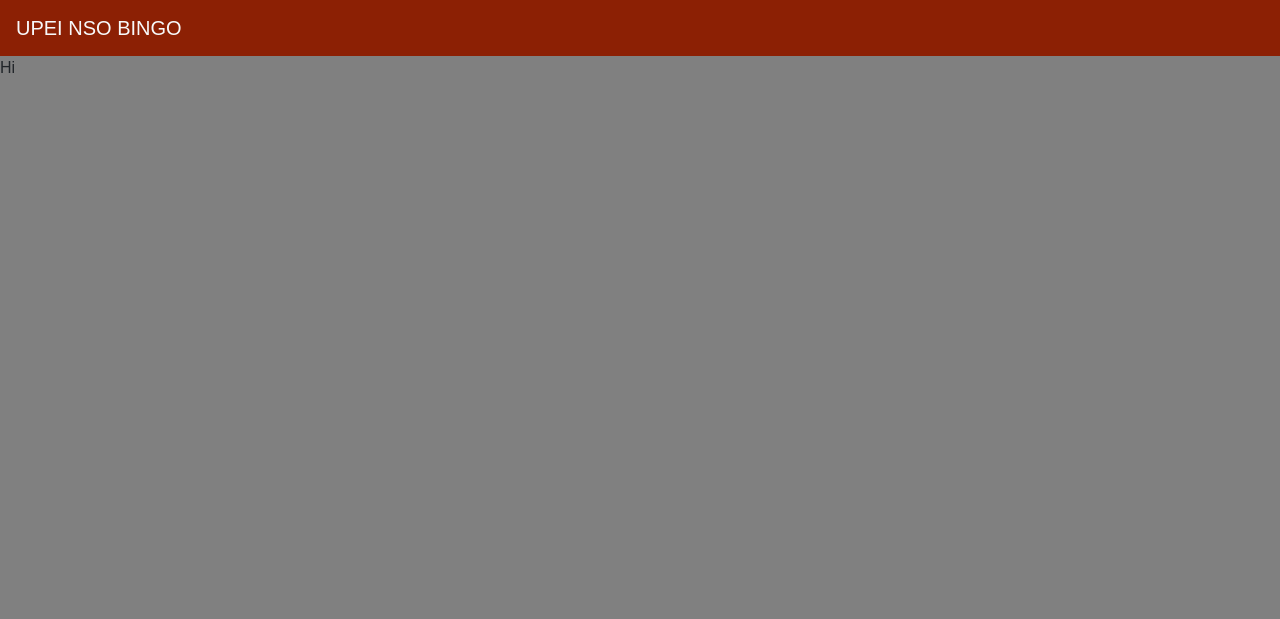
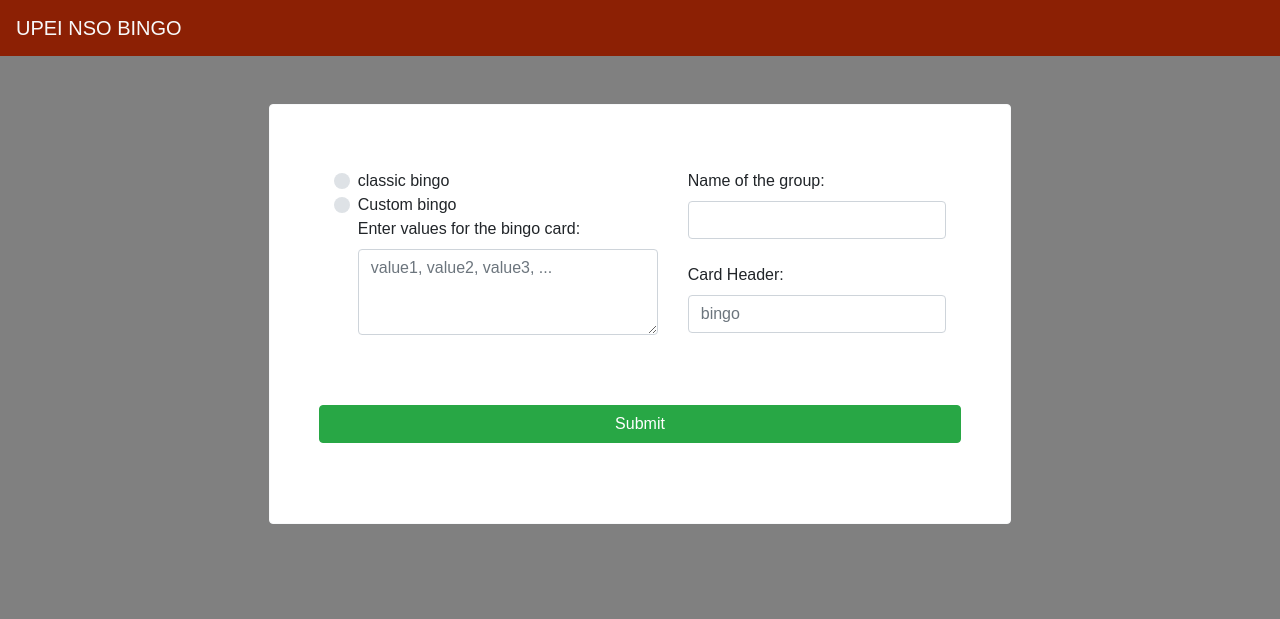
Before and after one commit to rjarsenault1101/bingo, a Django app: page /bingo/ in a window 1280 px wide. Shown: the top 619 px of the page. Run offline with Django 3.2, Linux system fonts and the light colour scheme; some libraries are stand-ins or nearby versions.

Commit message:
Playing with an init screen

```diff
--- a/templates/init.html
+++ b/templates/init.html
@@ -2,7 +2,64 @@
 {% load static %}
 {% block title %} | Setup {% endblock %}
 {% block content %}
-<p>Hi</p>
+<script>
+    $(document).ready(function() {
+        $('input:radio[name="bingo"]').change(function() {
+            console.log($(this).val())
+            if ($(this).val() == 'classic') {
+                $("#customtextarea").prop("disabled", true);
+            } else {
+                $("#customtextarea").prop("disabled", false);
+            }
+        });
+        $('#initform').submit(function(event) {
+            console.log($("input:radio[name='bingo']").val())
+            return false;
+            if( $("input:radio[name='bingo']").val() == 'custom') {
+
+                const values = $("#customtextarea").val();
+                console.log(values);
+                if(values.split(",").length < 25) {
+                    alert("For custom bingo you need at least 25 options.")
+                    return false
+                }
+            }
+            return true;
+        })
+    })
+</script>
+<div class="container">
+	<div class="row d-flex justify-content-center p-5 ">
+		<form id="initform" method="POST" class="border border-light p-3 mb-5 bg-white rounded">
+            {% csrf_token %}
+			<div class="form-group p-5">
+                <div class="row">
+                    <div class="col">
+                        <div class="custom-control custom-radio">
+                            <input type="radio" id="classic" name="bingo" value="classic" class="custom-control-input">
+                            <label class="custom-control-label" for="classic">classic bingo</label>
+                        </div>
+                        <div class="custom-control custom-radio">
+                            <input type="radio" id="custom" name="bingo" value="custom" class="custom-control-input">
+                            <label class="custom-control-label" for="custom">Custom bingo</label>
+                            <label for="exampleFormControlTextarea1">Enter values for the bingo card:</label>
+                            <textarea name="values" id="customtextarea" style="min-width: 300px;" class="form-control" id="exampleFormControlTextarea1" rows="3" placeholder="value1, value2, value3, ..."></textarea>
+                        </div>
+                    </div>
+                    <div class="col">
+                        <label for="name">Name of the group: </label>
+                        <input type="text" class="form-control mb-4" name="name" >
+                        <label for="name">Card Header: </label>
+                        <input type="text" class="form-control mb-4" placeholder="bingo" name="cardheader" >
+                    </div>
+                </div>
+                <div class="row pt-5">
+                	<input type="submit" class="btn btn-success btn-rounded btn-block" id="enterName"/>
+                </div>
+			</div>
+		</form>
+	</div>
+</div>
 
 
 {% endblock %}
```
